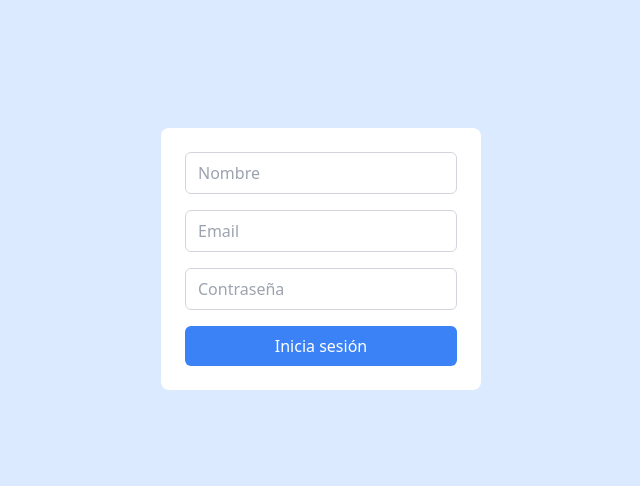
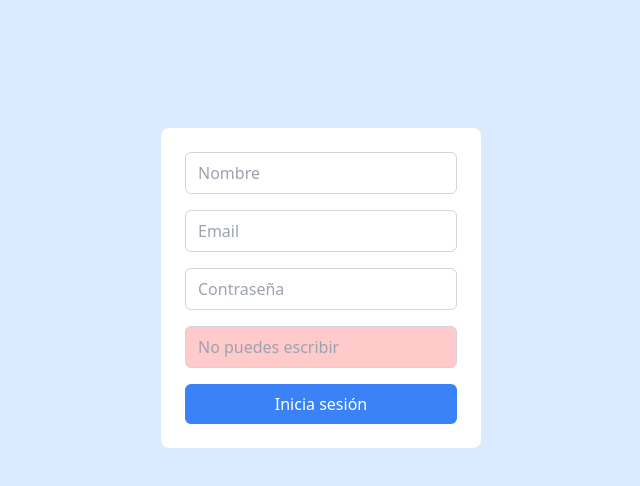
Before and after one commit to Aluonam/TailwindCSS, a Next.js app: page / in a window 1280 px wide. Shown: the top 486 px of the page, without its empty margins (319-959 px from the left). Built offline with nearby package versions, Linux system fonts and the light colour scheme.

Commit message:
style: input disabled

```diff
--- a/src/pages/index.js
+++ b/src/pages/index.js
@@ -40,6 +40,9 @@ export default function Home() {
         <input class='border border-gray-300 w-full px-3 py-2 mb-4 rounded-md' type="email" placeholder="Email"></input>
         <input class='border border-gray-300 w-full px-3 py-2 mb-4 rounded-md' type="password" placeholder="Contraseña"></input>
 
+        <input class='border border-gray-300 w-full px-3 py-2 mb-4 rounded-md disabled:bg-red-200' type="text" placeholder="No puedes escribir" disabled></input>
+
+
         <input class='bg-blue-500 w-full py-2 text-white rounded-md cursor-pointer hover:bg-blue-400' type="submit" value="Inicia sesión"></input>
       </form>
 
```
